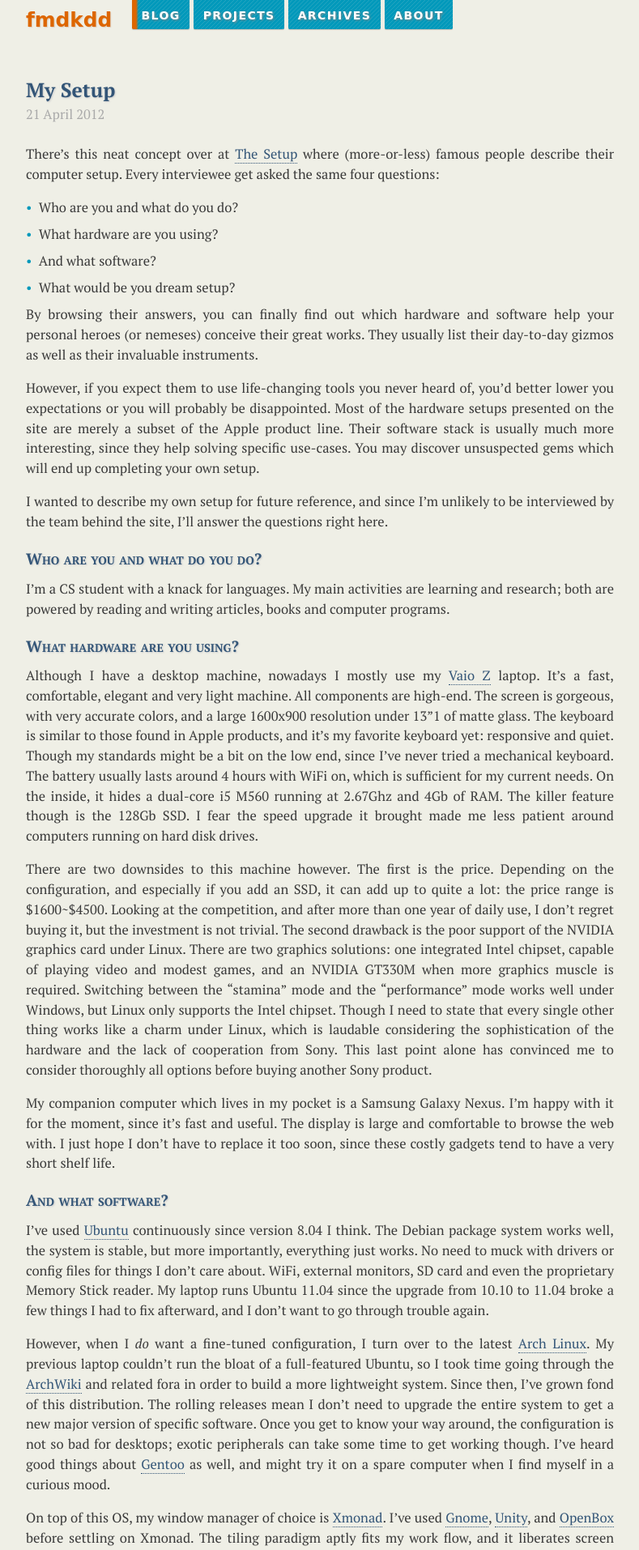
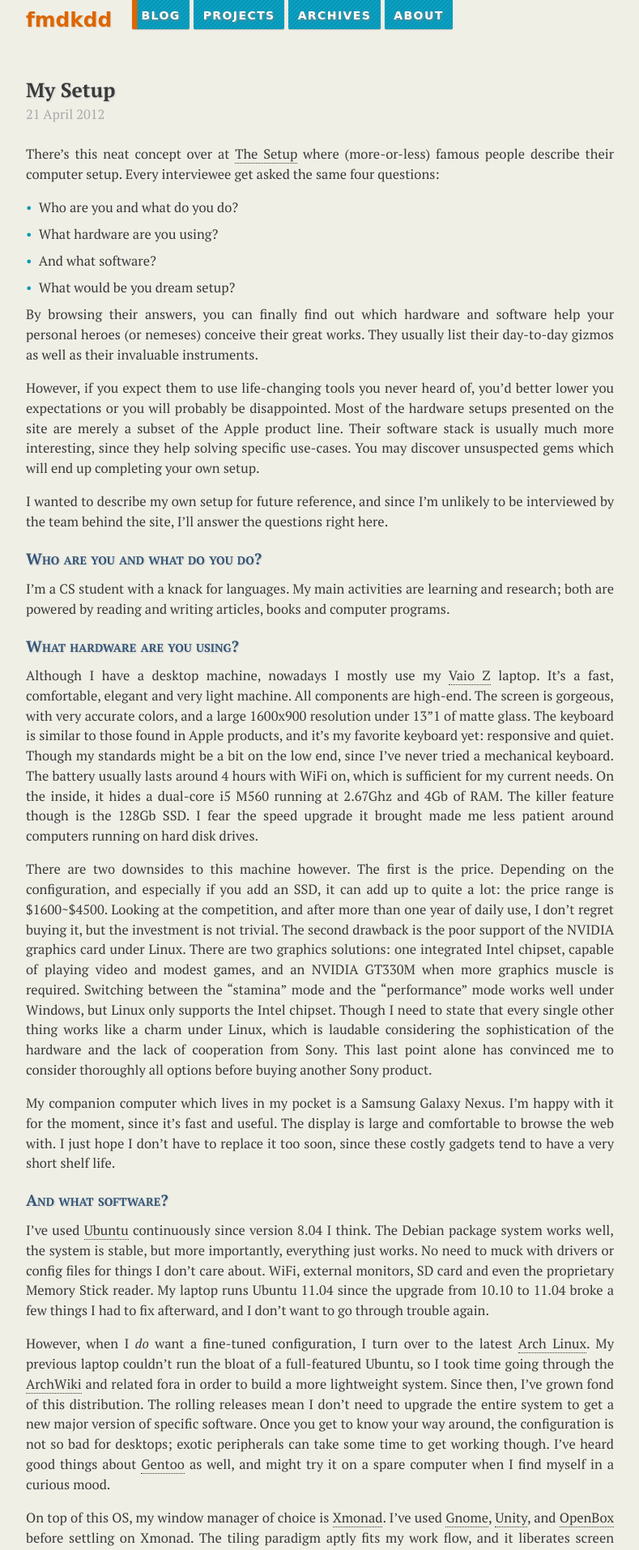
Before and after one commit to fmdkdd/fmdkdd.github.com, a Jekyll site: the page built from index.html, in a window 1280 px wide. Shown: the top 1914 px of the page at 81% size, without its empty margins (245-1034 px from the left). Built offline with Jekyll 4.4.1, drawn with Linux system fonts in a browser that asks for light colours; Markdown is read by kramdown in place of the engine named in the settings.

Commit message:
Color links only on hover

```diff
--- a/css/screen.css
+++ b/css/screen.css
@@ -108,10 +108,14 @@
 }
 
 body > div.content a {
-	color: #357;
+	color: #3a3a3a;
 
 	text-decoration: none;
 	border-bottom: 1px dotted;
+}
+
+body > div.content a:hover {
+    color: #357;
 }
 
 body > div.content h2 a,
```
